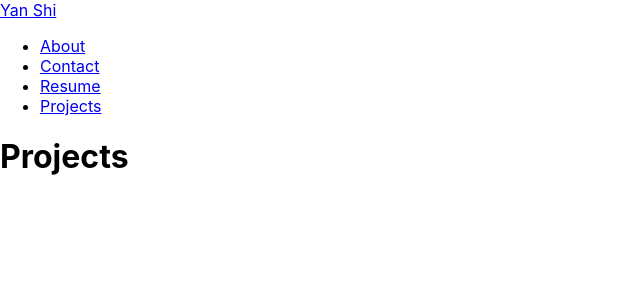
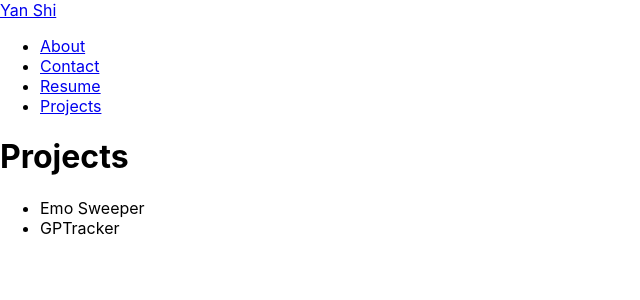
Before and after one commit to leonshiyan/react-portfolio, a React (Create React App) app: page /projects in a window 1280 px wide. Shown: the top 300 px of the page, without its empty margins (0-640 px from the left). Built offline with nearby package versions, Linux system fonts and the light colour scheme.

Commit message:
create ProjectList component

```diff
--- /dev/null
+++ b/src/components/ProjectList.jsx
@@ -0,0 +1,13 @@
+import projects from "../data/projects"
+const ProjectList = (props) => {
+  return (
+    <>
+      <ul>
+        {projects.map((project, index) => (
+          <li key={index}>{project.title}</li>
+        ))}
+      </ul>
+    </>
+  )
+}
+export default ProjectList
--- /dev/null
+++ b/src/data/projects.js
@@ -0,0 +1,19 @@
+const projects = [
+  {
+    title: "Emo Sweeper",
+    description: "Emo Sweeper is a mobile-first designed and simpler version of the classic Minesweeper game inspired by the Microsoft Minesweeper.",
+    image: "https://user-images.githubusercontent.com/23459228/209189519-5b204e58-3c2e-465f-80e1-c7e6b1eb622d.png",
+    repositoryLink: "https://github.com/leonshiyan/emosweeper",
+    deploymentLink: "https://emosweeper.netlify.app/"
+  },
+  {
+    title: "GPTracker",
+    description: "GPTracker app allows you to easily log and track all of your fuel purchases, helping you stay on top of your fuel costs and expenses.",
+    image: "https://user-images.githubusercontent.com/23459228/213579785-b54609e1-6e4c-4f28-8afa-1f595f2c3e91.png",
+    repositoryLink: "https://github.com/leonshiyan/gp-tracker",
+    deploymentLink: "https://gp-tracker.fly.dev/"
+  },
+  // Add more project objects here
+];
+
+export default projects
--- a/src/pages/About.jsx
+++ b/src/pages/About.jsx
@@ -6,6 +6,9 @@ const About = (props) => {
       <NavBar />
 
       <h1>About Page</h1>
+      <div>
+        <p>Full-stack developer with a strong desire to learn and grow in the industry.Specializing in modern technologies and frameworks such as MERN stack.Always looking for opportunities to expand skills and gain knowledge about new technologies.</p>
+      </div>
     </>
   )
 }
--- a/src/pages/Contact.jsx
+++ b/src/pages/Contact.jsx
@@ -1,3 +1,4 @@
+
 import NavBar from "../components/NavBar"
 
 const Contact = (props) => {
@@ -5,6 +6,16 @@ const Contact = (props) => {
     <>
       <NavBar/>
       <h1>Contact</h1>
+        <div>
+          <a href="mailto:leonshiyan@email.com">Send Email</a>
+        </div>
+        <div>
+          <a href="https://www.linkedin.com/in/leonshiyan/">LinkedIn</a>
+        </div>
+        <div>
+          <a href=" https://github.com/leonshiyan">Github</a>
+        </div>
+
     </>
   )
 }
--- a/src/pages/Home.jsx
+++ b/src/pages/Home.jsx
@@ -5,6 +5,13 @@ const Home = (props) => {
     <>
       <NavBar />
       <h1>Welcome to my Page</h1>
+      <div>
+        <div>My name is Yan Shi</div>
+        <div>A software engineer</div>
+        <div>
+          <img src="pics/rsz_mypic.jpg" alt="mypicture" width="600" height="450"/>
+        </div>
+      </div>
     </>
   )
 }
--- a/src/pages/Projects.jsx
+++ b/src/pages/Projects.jsx
@@ -1,10 +1,12 @@
 import NavBar from "../components/NavBar"
+import ProjectList from "../components/ProjectList"
 
 const Projects = (props) => {
   return (
     <>
       <NavBar />
       <h1>Projects</h1>
+      <ProjectList />
     </>
   )
 }
--- a/src/pages/Resume.jsx
+++ b/src/pages/Resume.jsx
@@ -5,6 +5,9 @@ const Resume = (props) => {
     <>
       <NavBar />
       <h1>Resume</h1>
+      <div>
+        <a href={process.env.PUBLIC_URL + 'YAN SHI-Fullstack .pdf'} download>Download my resume as PDF</a>
+      </div>
     </>
   )
 }
```
Also changed, not shown: public/pics/rsz_mypic.jpg (added), 1 other file (tests, documents, lock files or other folders).
